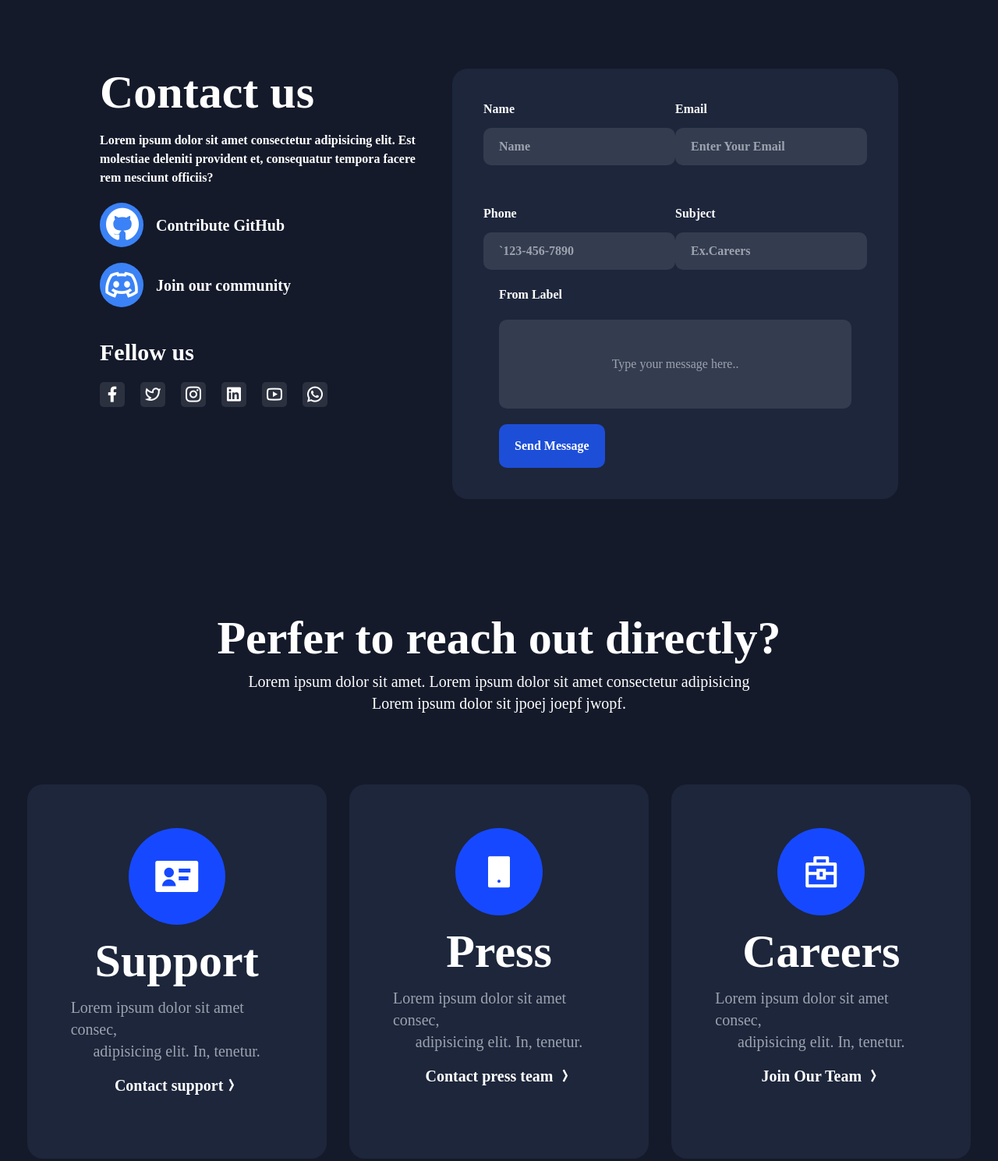
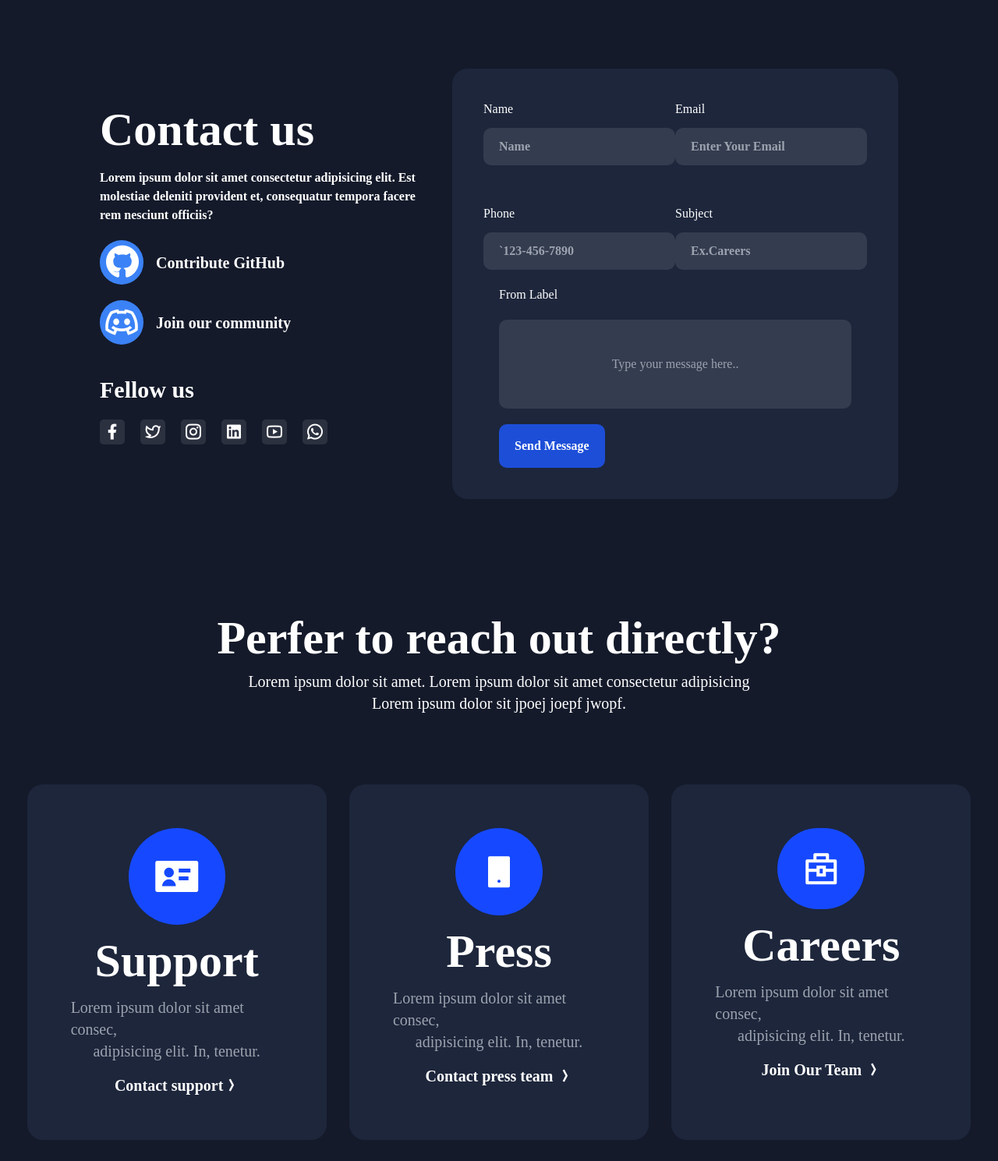
Before and after one commit to anubhavjha893/defi_x, a plain HTML site: page index.html in a window 1280 px wide. Shown: the part 160-1649 px from the top of the page at 78% size. Drawn offline with nearby package versions, Linux system fonts and the light colour scheme.

Commit message:
final change

```diff
--- a/index.html
+++ b/index.html
@@ -56,7 +56,7 @@
              <i class="lg:hidden text-3xl ri-align-justify"></i>
             </nav>
             <div class="mainbox lg:flex lg:gap-5  p-5 lg:p-[10%]">
-                <box-1 class="box-1 lg:w-full lg:flex lg:flex-col flex flex-col gap-5 lg:gap-5 text-white">
+                <box-1 class="box-1 lg:w-full lg:flex lg:flex-col lg:mt-12 flex flex-col gap-5 lg:gap-5 text-white">
                     <div class="text1">
                         <h1 class="font-semibold text-4xl lg:text-6xl">Contact us</h1>
                     </div>
@@ -64,10 +64,11 @@
                         <p>Lorem ipsum dolor sit amet consectetur adipisicing elit. Est molestiae deleniti provident et, consequatur tempora facere rem nesciunt officiis?</p>
                     </div>
                     <div class="button lg:flex lg:flex-col flex flex-col gap-5 lg:gap-5">
-                        <div class="bu-1">
-                            <a class="font-semibold flex items-center text-xl font-semibold gap-4" href="#"><span class="lg:text-5xl px-[5px] bg-blue-500 rounded-[100px] lg:p-1 "><i class="ri-github-fill"></i></span> Contribute GitHub</a>
+                        <div class="bu-1 w-fit">
+                            <a class="font-semibold flex items-center text-xl font-semibold gap-4" href="#"><span class="lg:text-5xl px-[5px] bg-blue-500 rounded-[100px] lg:p-1 ">
+                                <i class="ri-github-fill"></i></span> Contribute GitHub</a>
                         </div>
-                        <div class="bu-1">
+                        <div class="bu-1 w-fit">
                             <a class="font-semibold flex items-center text-xl font-semibold gap-4" href="#"><span class="lg:text-5xl px-[5px] font-normal bg-blue-500 rounded-[100px] lg:p-1"><i class="ri-discord-line"></i></span> Join our community</a>
                         </div>
                     </div>
@@ -85,31 +86,31 @@
                         </div>
                     </div>
                 </box-1>
-                <box-2 class="box-2 w-full flex flex-col gap-5 bg-[#1D263B] rounded-[20px] p-10">
+                <box-2 class="box-2 w-full flex flex-col gap-5 bg-[#1D263B] rounded-[20px] p-10  text-white">
                   <div class="text lg:flex  lg:justify-around">
                     <div class="flex flex-col gap-3">
-                        <h1 class="text-white font-semibold">Name</h1>
+                        <label for="">Name</label>
                         <h1><input class="px-5 py-3 bg-[#343C4F] font-semibold rounded-[10px]" type="text" placeholder="Name"></h1>
                     </div>
-                    <div class="flex flex-col gap-3">
-                        <h1 class="text-white font-semibold">Email</h1>
+                    <div class="flex flex-col gap-3 mt-5 lg:mt-0">
+                        <label for="">Email</label>
                         <h1><input class="px-5 py-3 bg-[#343C4F] font-semibold rounded-[10px]" type="text" placeholder="Enter Your Email"></h1>
                     </div>
                   </div>
                   <div class="text lg:flex lg:justify-around lg:mt-[30px]">
                     <div class="flex flex-col gap-3">
-                        <h1 class="text-white font-semibold">Phone</h1>
+                        <label for="">Phone</label>
                         <h1><input class="px-5 py-3 bg-[#343C4F] font-semibold rounded-[10px]" type="number" placeholder="`123-456-7890"></h1>
                     </div>
-                    <div class="flex flex-col gap-3">
-                        <h1 class="text-white font-semibold">Subject</h1>
+                    <div class="flex flex-col gap-3 mt-5 lg:mt-0">
+                        <label for="">Subject</label>
                         <h1><input class="px-5 py-3 bg-[#343C4F] font-semibold rounded-[10px]" type="text" placeholder="Ex.Careers"></h1>
                     </div>
 
                   </div>
                   <div class="lg:px-5 lg:flex lg:flex-col lg:gap-5">
-                    <h1 class=" text-white font-semibold">From Label</h1>
-                    <input class="lg:px-[32%] px-[8%] py-[10%] lg:py-[10%] rounded-[10px] bg-[#343C4F]" type="text"placeholder="Type your message here...">
+                    <label for="">From Label</label>
+                    <input class=" mt-5 lg:mt-0 lg:px-[32%] px-[8%] py-[10%] lg:py-[10%] rounded-[10px] bg-[#343C4F]" type="text"placeholder="Type your message here...">
                   </div>
                   <div class="lg:px-5">
                     <button class="se-1 lg:px-5 lg:py-4 py-5 px-[60px] text-white font-semibold rounded-[10px] bg-blue-700">Send Message</button>
@@ -129,7 +130,7 @@
                     </div>
                 </div>
                 <div class="divbox mt-[30px] lg:flex lg:justify-around p-5">
-                     <div class="box1 mt-[20px] lg:flex  lg:justify-center p-14 bg-[#1D263B] rounded-[20px] h-[60vh] lg:h-[60vh] lg:w-[30vw]">
+                     <div class="box1 mt-[20px] lg:flex  lg:justify-center p-14 bg-[#1D263B] rounded-[20px]  lg:w-[30vw]">
                         <div class="icon-1 lg:flex flex flex-col gap-2 lg:reative gap-4 lg:flex-col items-center">
                             <i class="ri-id-card-fill px-8 py-8 rounded-[100px] text-white text-4xl lg:text-6xl bg-[#1649FF]"></i>
                             <div>
@@ -148,7 +149,7 @@
                             </div>
                         </div>
                      </div>
-                     <div class="box1 mt-[20px] lg:flex lg:justify-center p-14 bg-[#1D263B] rounded-[20px]  h-[60vh] lg:h-[60vh] lg:w-[30vw]">
+                     <div class="box1 mt-[20px] lg:flex lg:justify-center p-14 bg-[#1D263B] rounded-[20px]  lg:w-[30vw]">
                         <div class="icon-1 lg:flex flex flex-col gap-2 lg:reative gap-4 lg:flex-col items-center">
                             <i class="ri-smartphone-fill px-8 py-8 text-4xl rounded-[100px] text-white lg:text-5xl bg-[#1649FF]"></i>
                             <div>
@@ -167,9 +168,9 @@
                             </div>
                         </div>
                      </div>
-                     <div class="box1 mt-[20px] lg:flex lg:justify-center  p-14 bg-[#1D263B] rounded-[20px] h-[60vh] lg:h-[60vh] lg:w-[30vw]">
+                     <div class="box1 mt-[20px] lg:flex lg:justify-center  p-14 bg-[#1D263B] rounded-[20px]  lg: lg:w-[30vw]">
                         <div class="icon-1 lg:flex flex flex-col gap-2 lg:reative gap-4 lg:flex-col items-center">
-                            <i class="ri-briefcase-4-line px-8 py-8 rounded-[100px] text-white lg:text-5xl bg-[#1649FF]"></i>
+                            <i class="ri-briefcase-4-line px-8 py-7 rounded-[100px] text-white lg:text-5xl bg-[#1649FF]"></i>
                             <div>
                                 <h1 class="text-6xl font-semibold text-4xl text-white">Careers</h1>
                             </div>
@@ -200,19 +201,19 @@
                         </div>
                     </div>
                 </div>
-                <div class="lg:mt-[50px] p-10 flex flex-col gap-3 lg:p-[50px]">
+                <div class="lg:mt-[50px] p-5 flex flex-col gap-3 lg:p-[50px]">
                     <div class="box-11 lg:flex  gap-3 lg:justify-between">
                         <div class="box11 mb-[10px] lg:w-[40%] lg:h-[30%]  flex justify-between  text-white lg:text-xl font-semibold bg-[#1D263B] rounded-lg shadow-md p-[50px]">
                             <div>
                                 <p>Are my crypto assre while investing?</p>
                             </div>
-                            <i class="ri-add-circle-line lg:bg-blue-500 lg:px-4 lg:py-2 lg:rounded-[100px] flex items-center"></i>
+                            <i class="ri-add-circle-line lg:bg-blue-500 lg:px-[15px] lg:h-[50px] lg:rounded-[100px] flex items-center"></i>
                         </div>
                         <div class="box11  lg:w-[40%]  flex justify-between text-white lg:text-xl font-semibold bg-[#1D263B] rounded-lg shadow-md p-[50px]">
                             <div>
                                 <p>Is APY interest fixed or does it changes regularly</p>
                             </div>
-                            <i class="ri-add-circle-line lg:bg-blue-500 lg:px-4 lg:h-[45px]  lg:rounded-[100px] flex items-center"></i>
+                            <i class="ri-add-circle-line lg:bg-blue-500 lg:px-[15px] lg:h-[50px]  lg:rounded-[100px] flex items-center"></i>
                         </div>
                     </div>
                     <div class="box-11  gap-3 lg:flex lg:justify-between">
@@ -226,7 +227,7 @@
                             <div>
                                 <p>looking to expand for more crypto tokens?</p>
                             </div>
-                            <i class="ri-add-circle-line lg:bg-blue-500 lg:px-4 lg:py-2  lg:rounded-[100px] flex items-center"></i>
+                            <i class="ri-add-circle-line lg:bg-blue-500 lg:px-[15px] lg:h-[50px]  lg:rounded-[100px] flex items-center"></i>
                         </div>
                     </div>
             </div>
@@ -265,13 +266,11 @@
                                         <li class="footer-nav-item">
                                             <a href="/" class="footer-link font-semibold text-xl text-gray-500 hover:text-blue-500">Blog post</a>
                                         </li>
-                                        <!-- Other menu items... -->
                                     </ul>
                                 </div>
                             </div>
-                            <!-- Other content... -->
                         </div>
-                        <div class="footer-column px-8">
+                        <div class="footer-column   ">
                             <div class="footer-title newsletter text-gray-300 text-5xl font-semibold">Subscribe to our newsletter</div>
                             <p class="mb-6 text-gray-500 text-xl font-semibold">Lorem ipsum dolor sit amet consectetur adipiscing elit am dolor sit.</p>
                             <div class="footer-form-block w-form">
@@ -279,7 +278,6 @@
                                     <input class="input footer w-full mb-4 px-4 py-2 border rounded-md" maxlength="256" name="email" data-name="Email" placeholder="Enter your email" type="email" id="email" required=""/>
                                     <input type="submit" data-wait="Please wait..." class="button-primary w-full px-4 py-2 border rounded-md text-white bg-blue-500 hover:bg-blue-600 transition duration-300" value="Subscribe"/>
                                 </form>
-                                <!-- Success and error messages... -->
                             </div>
                         </div>
                     </div>
```
